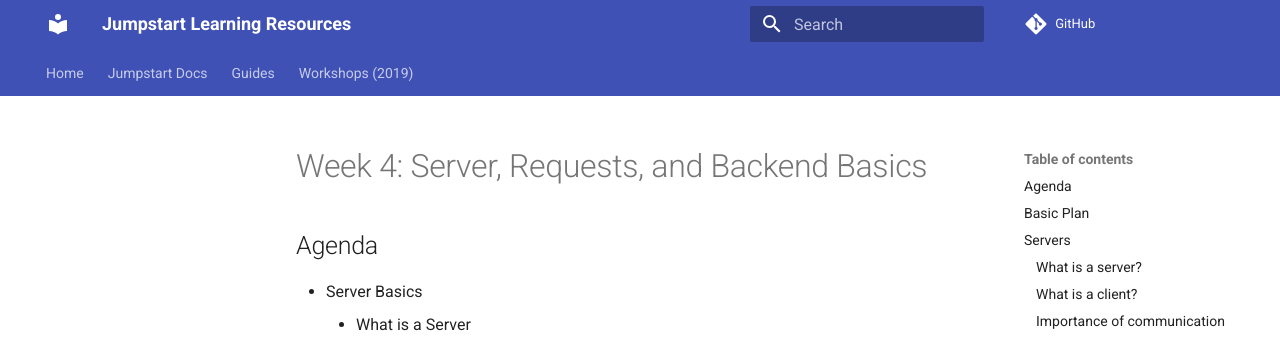
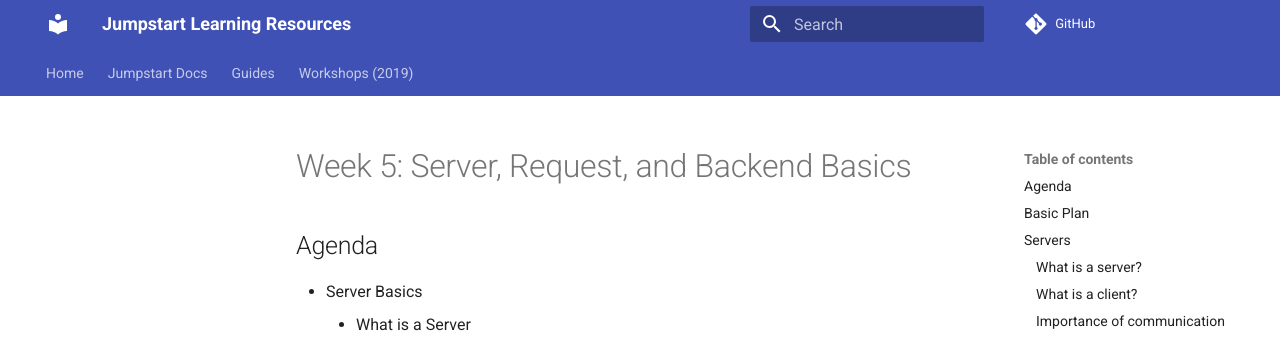
Before and after one commit to Code-4-Community/learning-resources, an MkDocs documentation site: the page built from docs/jumpstart/week-5.md, in a window 1280 px wide and 900 px high. Shown: the top 341 px of the window. Built offline with MkDocs 1.6.1 and Material for MkDocs 9.7.7, drawn with Linux system fonts in a browser that asks for light colours; comment, search, counter and statistics services are not loaded.

```diff
--- a/docs/lesson-plans/week-4.md
+++ b/docs/jumpstart/week-5.md
@@ -1,4 +1,4 @@
-# Week 4: Server, Requests, and Backend Basics
+# Week 5: Server, Request, and Backend Basics
 
 ## Agenda
 - Server Basics
@@ -53,7 +53,7 @@
 await requests sent by client programs (like web browsers), and the requests are processed so that a response can
 be returned.
 
-![Server-client architecture model](./img/server-client-model.png)
+![Server-client architecture model](img/server-client-model.png)
 
 *Gnome-fs-client.svg: David Vignoni Gnome-fs-server.svg: David Vignoni derivative work: Calimo
 / LGPL (http://www.gnu.org/licenses/lgpl.html)*
@@ -102,7 +102,7 @@
 the Domain Name Service (DNS) translates that text into an IP address. If you're interested, check out the [How Stuff
 Works page](https://computer.howstuffworks.com/dns.htm) on it, but here's a simple image to demonstrate.
 
-![How a DNS lookup works](./img/how-dns-works.png)
+![How a DNS lookup works](img/how-dns-works.png)
 
 *How Stuff Works*
 
--- a/mkdocs.yml
+++ b/mkdocs.yml
@@ -18,6 +18,7 @@
       - "Week 2: Introduction to HTML and CSS": jumpstart/week-2.md
       - "Week 3: Introduction to Javascript": jumpstart/week-3.md
       - "Week 4: React": jumpstart/week-4.md
+      - "Week 5: Server, Request, and Backend Basics": lesson-plans/week-5.md
   - Guides:
       - Home: guides/index.md
       - Send a POST request: guides/postrequest.md
```
Also changed, not shown: docs/jumpstart/img/how-dns-works.png (renamed from docs/lesson-plans/img/how-dns-works.png), docs/jumpstart/img/server-client-model.png (renamed from docs/lesson-plans/img/server-client-model.png).
